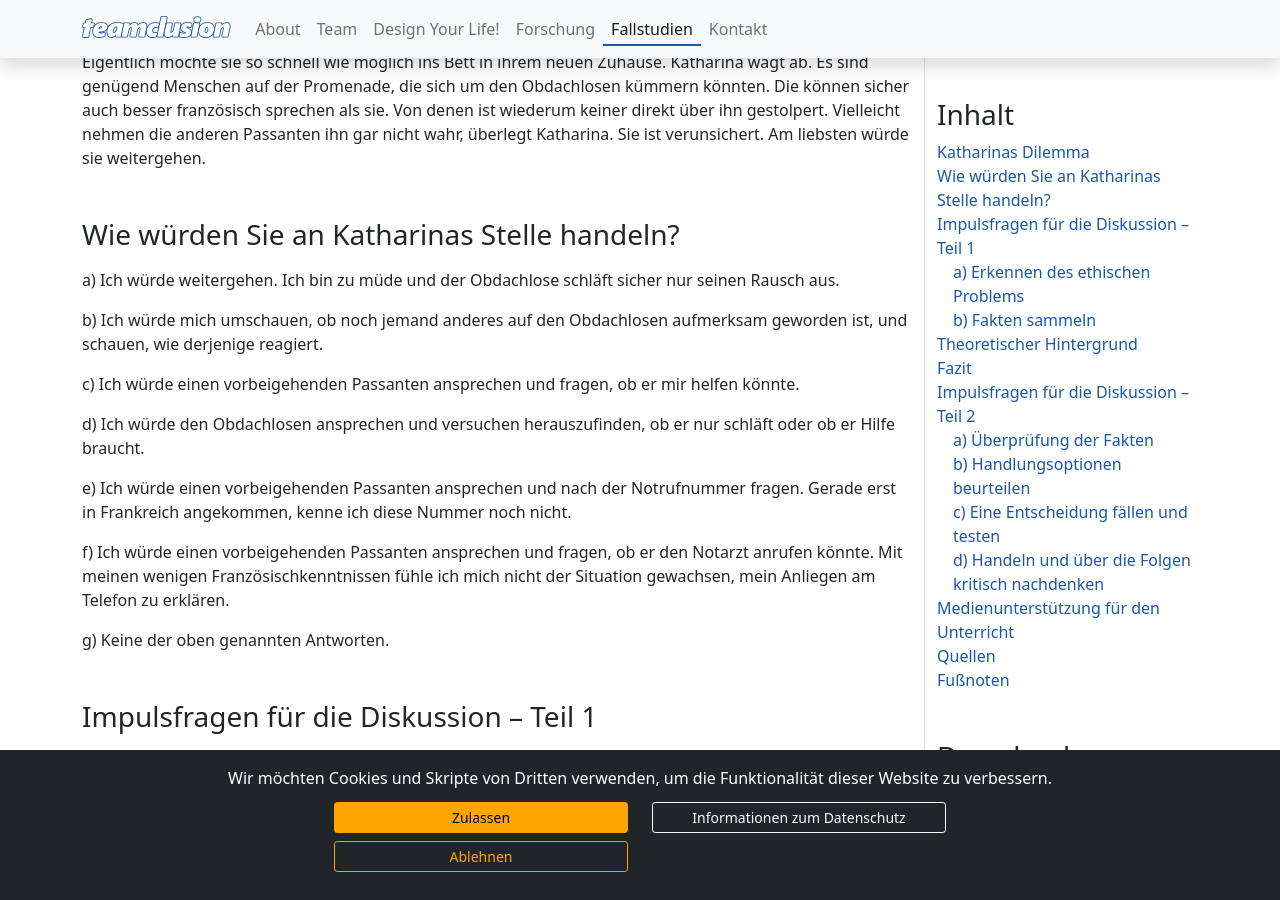
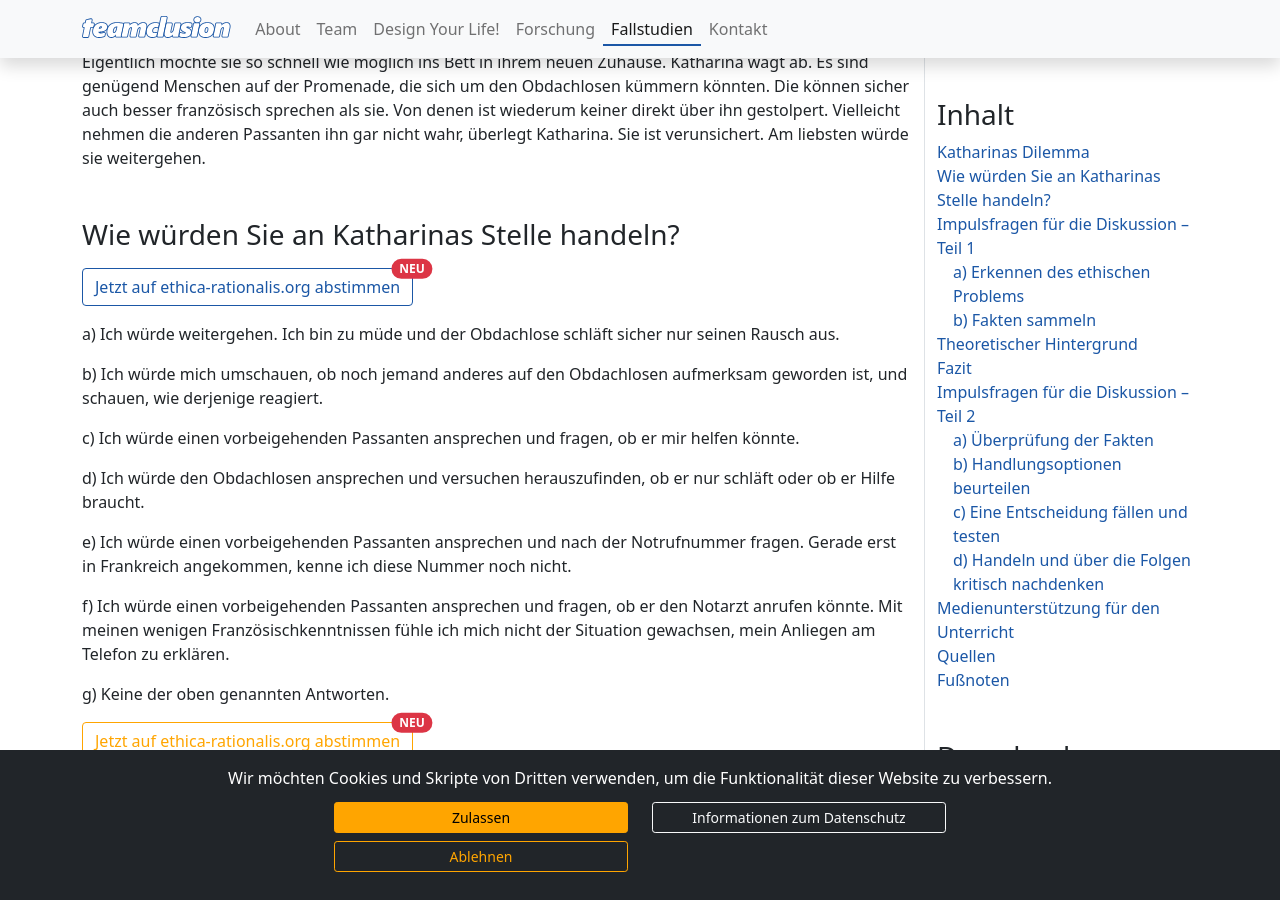
Before and after one commit to teamclusion/website, a Jekyll site: the page built from _fallstudien/dilemma-fallstudie_promenade.md, in a window 1280 px wide and 900 px high, scrolled down 881 px. Built offline with Jekyll 4.4.1, drawn with Linux system fonts in a browser that asks for light colours; nearby versions of some CDN libraries; the table of contents is made by our own code.

Commit message:
Poll-Button hinzugefügt.

```diff
--- a/_fallstudien/dilemma-fallstudie_promenade.md
+++ b/_fallstudien/dilemma-fallstudie_promenade.md
@@ -5,6 +5,7 @@ nummer: 1
 toc: true
 title: Spaziergang an der Promenade
 subtitle: Ein ethisches Dilemma – was denken Sie?
+poll: https://ethica-rationalis.org/spaziergang-an-der-promenade-ein-ethisches-dilemma-was-denken-sie/
 image: /assets/img/pexels-taufiq-klinkenborg-384553.jpg
 # image: https://images.pexels.com/photos/384553/pexels-photo-384553.jpeg?auto=compress&cs=tinysrgb&h=750&w=1260
 image-credit:
@@ -44,6 +45,14 @@ Eigentlich möchte sie so schnell wie möglich ins Bett in ihrem neuen Zuhause.
 
 ### Wie würden Sie an Katharinas Stelle handeln?
 
+<a href="{{ page.poll }}" role="button" class="btn btn-outline-primary position-relative">
+  Jetzt auf ethica-rationalis.org abstimmen
+  <span class="position-absolute top-0 start-100 translate-middle badge rounded-pill bg-danger">
+    NEU
+    <span class="visually-hidden">unread messages</span>
+  </span>
+</a>
+
 a) Ich würde weitergehen. Ich bin zu müde und der Obdachlose schläft sicher nur seinen Rausch aus.
 
 b) Ich würde mich umschauen, ob noch jemand anderes auf den Obdachlosen aufmerksam geworden ist, und schauen, wie derjenige reagiert.
@@ -57,6 +66,15 @@ e) Ich würde einen vorbeigehenden Passanten ansprechen und nach der Notrufnumme
 f) Ich würde einen vorbeigehenden Passanten ansprechen und fragen, ob er den Notarzt anrufen könnte. Mit meinen wenigen Französischkenntnissen fühle ich mich nicht der Situation gewachsen, mein Anliegen am Telefon zu erklären.
 
 g) Keine der oben genannten Antworten.
+
+<a href="{{ page.poll }}" role="button" class="btn btn-outline-secondary position-relative">
+  Jetzt auf ethica-rationalis.org abstimmen
+  <span class="position-absolute top-0 start-100 translate-middle badge rounded-pill bg-danger">
+    NEU
+    <span class="visually-hidden">unread messages</span>
+  </span>
+</a>
+
 
 ### Impulsfragen für die Diskussion – Teil 1
 
```
